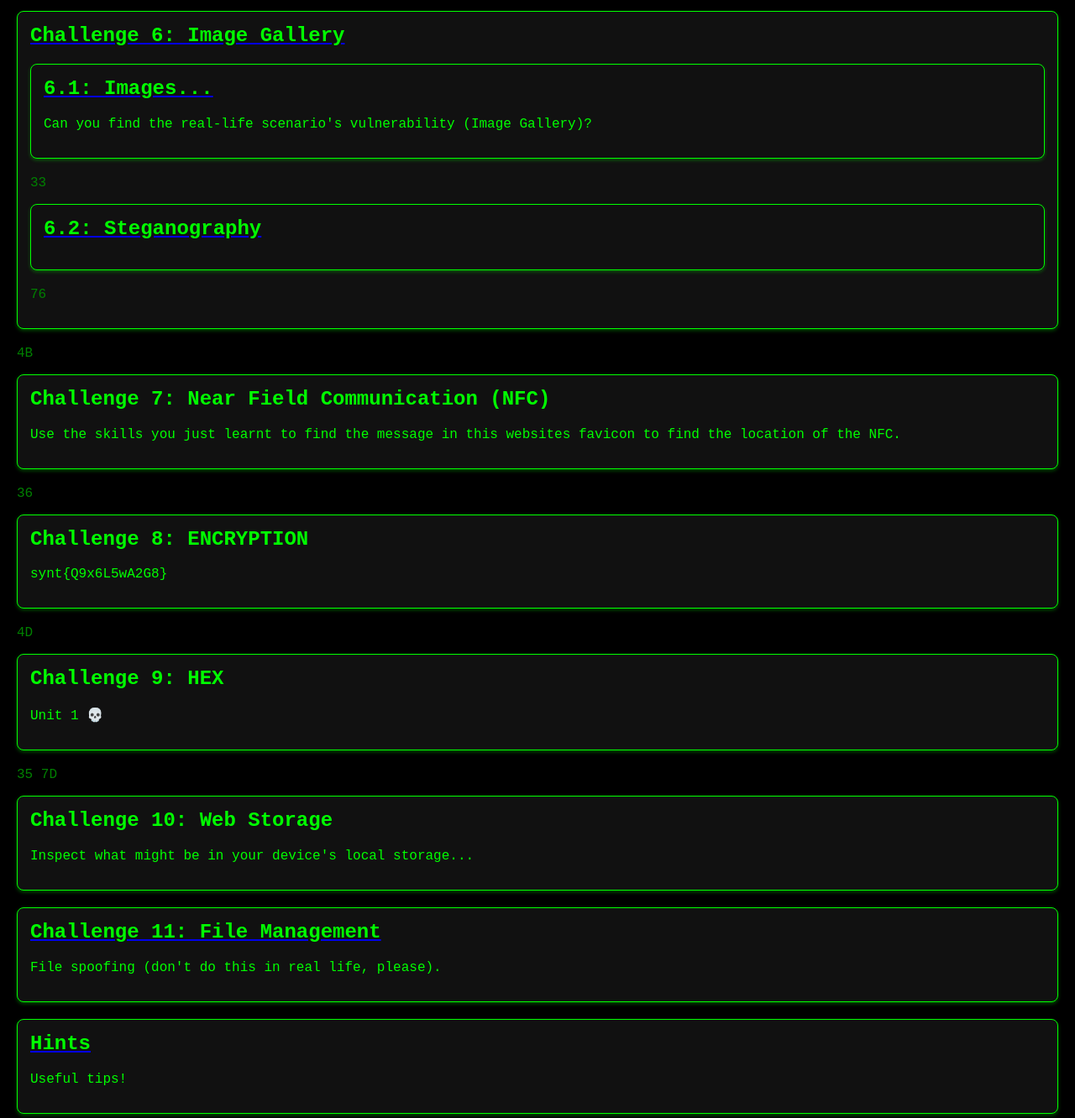
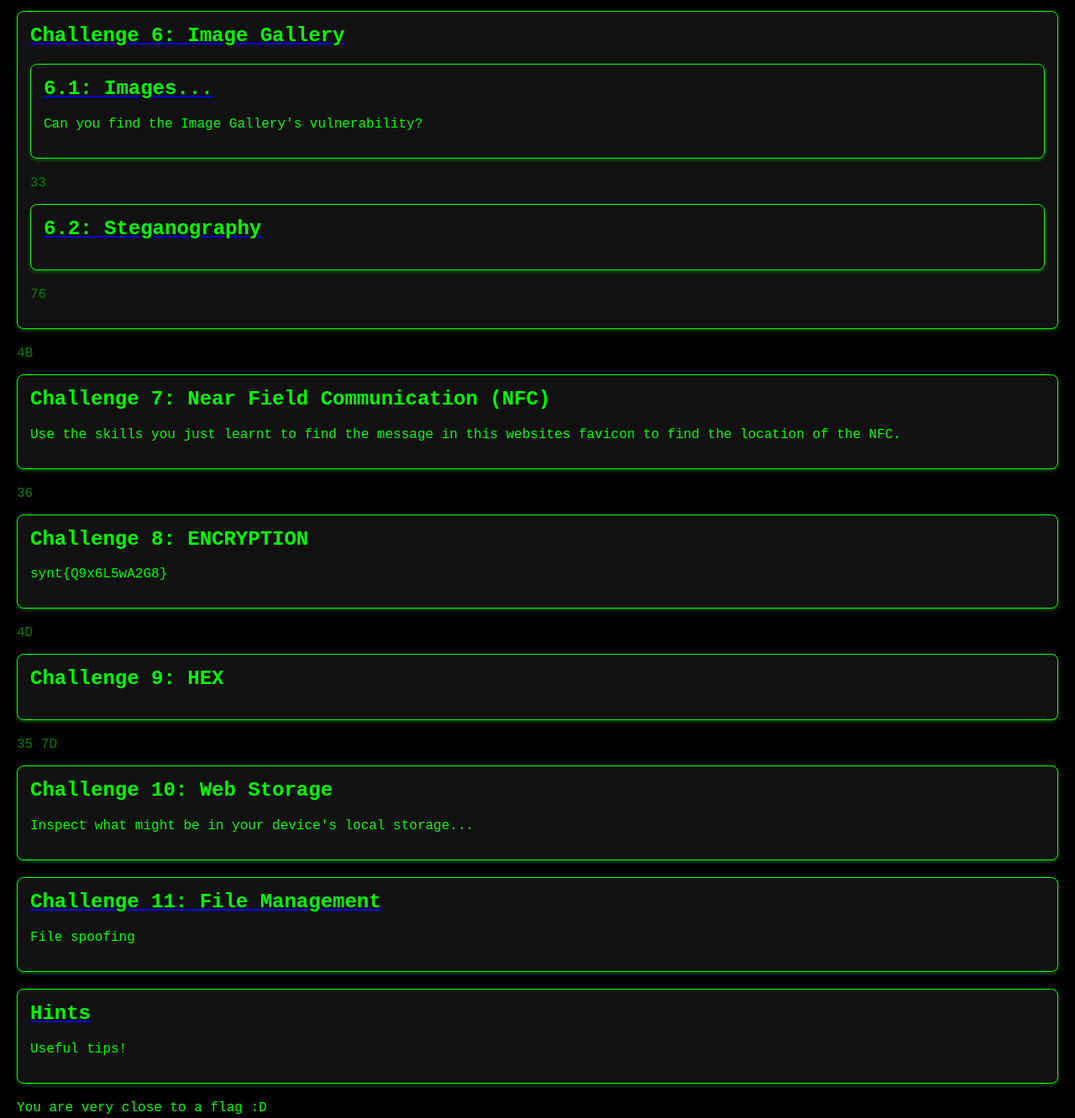
Before and after one commit to STENTORS/STENTORS.github.io, a plain HTML site: page home.html in a window 1280 px wide. Shown: the part 1780-3112 px from the top of the page at 84% size. Drawn offline with Linux system fonts and the light colour scheme.

Commit message:
Update home.html

```diff
--- a/home.html
+++ b/home.html
@@ -104,7 +104,7 @@
                 <a href="gallery.html">
                     <h2>6.1: Images...</h2>
                 </a>
-                <p>Can you find the real-life scenario's vulnerability (Image Gallery)?</p>
+                <p>Can you find the Image Gallery's vulnerability?</p>
             </div>
             <p style="color: green;">33</p>
 
@@ -132,7 +132,6 @@
 
         <section class="challenge" id="challenge-9">
             <h2>Challenge 9: HEX</h2>
-            <p>Unit 1 💀</p>
         </section>
         <p style="color: green;">35 7D</p>
 
@@ -145,7 +144,7 @@
             <a href="files.html">
                 <h2>Challenge 11: File Management</h2>
             </a>
-            <p>File spoofing (don't do this in real life, please).</p>
+            <p>File spoofing</p>
         </section>
 
         <!-- Last stuff -->
```
